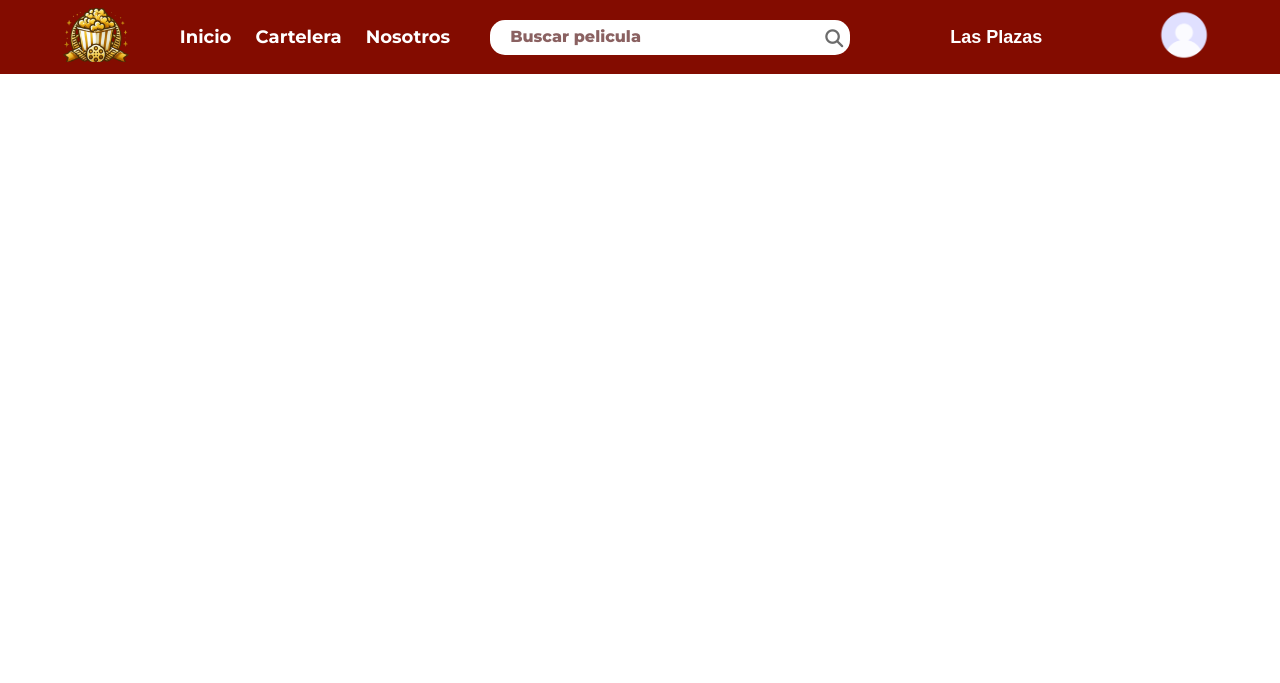
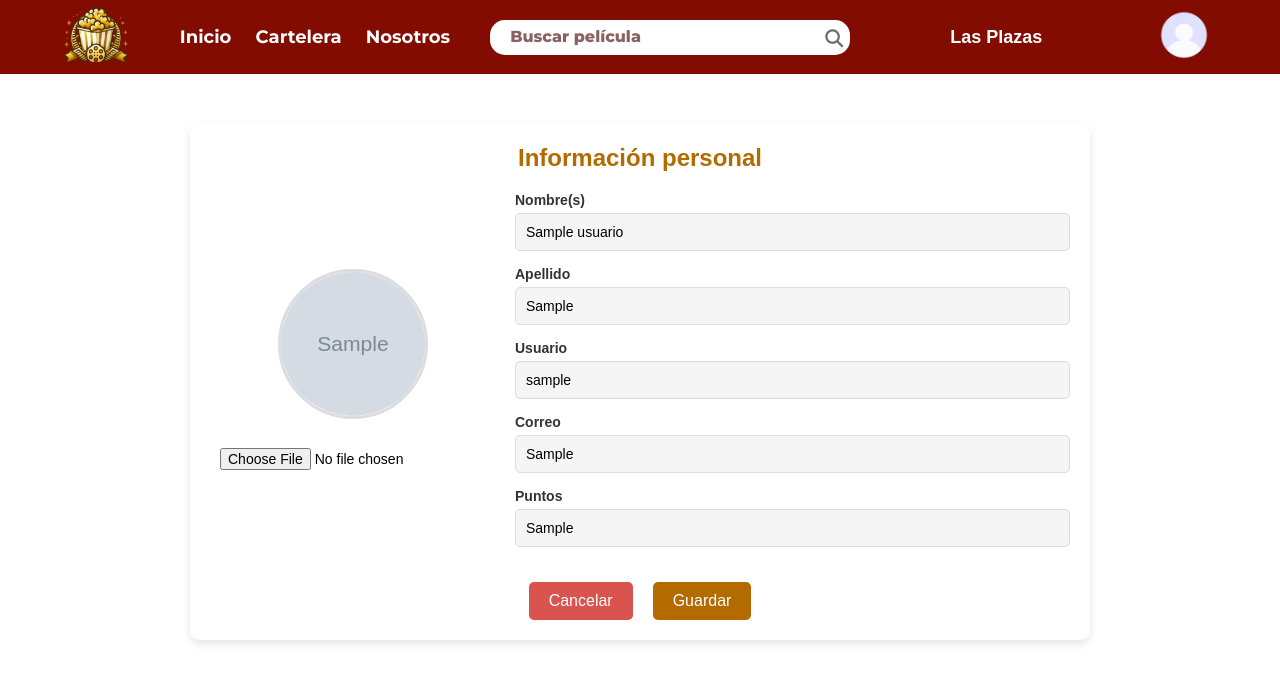
Before and after one commit to ElviaMedinaZ/proyectoCine, a PHP site: page /php_html/perfil.php in a window 1280 px wide. Shown: the top 683 px of the page. Run offline with PHP 8.4, Linux system fonts and the light colour scheme; the visitor is signed in with stand-in values (Sample User, id 1); tables that the repository leaves empty or names only in its code hold one stand-in row (values such as "Sample post"); grey boxes marked "Sample" are stand-in pictures; some libraries are stand-ins or nearby versions.

Commit message:
Arreglos

```diff
--- /dev/null
+++ b/CSS/style_perfil.css
@@ -0,0 +1,109 @@
+/* Contenedor principal */
+.container {
+    max-width: 900px;
+    margin: 50px auto;
+    padding: 20px;
+    background-color: #fff;
+    border-radius: 10px;
+    box-shadow: 0 4px 10px rgba(0, 0, 0, 0.1);
+    font-family: Arial, sans-serif;
+    text-align: center;
+}
+
+/* Título */
+.container h1 {
+    color: #b36b00;
+    font-size: 24px;
+    margin-bottom: 20px;
+}
+
+/* Sección de perfil */
+.profile-section {
+    display: flex;
+    align-items: center;
+    justify-content: space-between;
+}
+
+/* Imagen de perfil */
+.profile-image {
+    text-align: center;
+    margin-right: 20px;
+    flex: 1;
+}
+
+.profile-image img {
+    width: 150px;
+    height: 150px;
+    border-radius: 50%;
+    object-fit: cover;
+    border: 3px solid #ddd;
+    margin-bottom: 10px;
+}
+
+.profile-image input {
+    display: block;
+    margin: 10px auto;
+    font-size: 14px;
+    padding: 5px 10px;
+}
+
+/* Detalles del perfil */
+.profile-details {
+    flex: 2;
+    text-align: left;
+}
+
+.profile-details label {
+    display: block;
+    margin-bottom: 5px;
+    font-weight: bold;
+    color: #333;
+    font-size: 14px;
+}
+
+.profile-details input {
+    width: 100%;
+    padding: 10px;
+    margin-bottom: 15px;
+    border: 1px solid #ddd;
+    border-radius: 5px;
+    font-size: 14px;
+    background-color: #f5f5f5;
+}
+
+/* Botones */
+.buttons {
+    margin-top: 20px;
+    display: flex;
+    justify-content: center;
+    gap: 20px;
+}
+
+button {
+    padding: 10px 20px;
+    border: none;
+    border-radius: 5px;
+    font-size: 16px;
+    cursor: pointer;
+    transition: background-color 0.3s ease;
+}
+
+/* Botón Cancelar */
+button[type="button"] {
+    background-color: #d9534f;
+    color: white;
+}
+
+button[type="button"]:hover {
+    background-color: #c9302c;
+}
+
+/* Botón Guardar */
+button[type="submit"] {
+    background-color: #b36b00;
+    color: white;
+}
+
+button[type="submit"]:hover {
+    background-color: #995900;
+}
--- /dev/null
+++ b/php_funcion/database.php
@@ -0,0 +1,14 @@
+<?php
+
+    $servername = "localhost";
+    $username = "root";
+    $password = "";
+    $dbname = "bd_cine";
+
+    $conn = new mysqli($servername, $username, $password, $dbname);
+
+    if ($conn->connect_error) {
+        die("Error de conexión: " . $conn->connect_error);
+    }
+
+?>
--- /dev/null
+++ b/php_funcion/perfil.php
@@ -0,0 +1,59 @@
+<?php
+session_start();
+require_once('../php_funcion/database.php');
+
+// Verificar si el usuario está autenticado
+if (!isset($_SESSION['user_id'])) {
+    header("Location: ../php_html/login.php");
+    exit();
+}
+
+$user_id = $_SESSION['user_id'];
+
+// Manejar la solicitud POST para actualizar datos
+if ($_SERVER['REQUEST_METHOD'] === 'POST') {
+    $nombre = trim($_POST['nombre']);
+    $apellido = trim($_POST['apellido']);
+    $current_image = $_POST['current_image'];
+    $image_name = $current_image;
+
+    // Procesar imagen si se subió
+    if (isset($_FILES['image']) && $_FILES['image']['error'] === UPLOAD_ERR_OK) {
+        $image_name = uniqid() . "_" . basename($_FILES['image']['name']);
+        $image_path = "../uploads/" . $image_name;
+        move_uploaded_file($_FILES['image']['tmp_name'], $image_path);
+    }
+
+    // Actualizar datos en la base de datos
+    $sql = "UPDATE usuario SET Nombre = ?, Apellido = ?, Imagen = ? WHERE ID_Usuario = ?";
+    $stmt = $conn->prepare($sql);
+    $stmt->bind_param("sssi", $nombre, $apellido, $image_name, $user_id);
+
+    if ($stmt->execute()) {
+        header("Location: ../php_html/landingSesionAbierta.php");
+        exit();
+    } else {
+        echo "<script>alert('Error al actualizar el perfil.'); window.history.back();</script>";
+        exit();
+    }
+}
+
+// Obtener los datos del usuario para mostrar en el formulario
+$sql = "SELECT Nombre, Apellido, Username, Correo, Imagen, Puntos FROM usuario WHERE ID_Usuario = ?";
+$stmt = $conn->prepare($sql);
+$stmt->bind_param("i", $user_id);
+$stmt->execute();
+$result = $stmt->get_result();
+
+if ($result->num_rows !== 1) {
+    header("Location: ../php_html/login.php");
+    exit();
+}
+
+$user = $result->fetch_assoc();
+$conn->close();
+
+// Asignar imagen por defecto si no hay ninguna
+$user_image = $user['Imagen'] ? "../uploads/" . $user['Imagen'] : "../image/profile.png";
+
+?>
--- a/php_html/header.php
+++ b/php_html/header.php
@@ -43,8 +43,8 @@ $username = $_SESSION['username']; // Opcional
                     <img src="/proyectoCine/image/profile.png" alt="Profile Image">
                 </div>
                 <div class="dropdown-menu">
-                    <a href="/proyectoCine/php_html/login.php">Iniciar sesión</a>
-                    <a href="/proyectoCine/php_html/register.php">Registrarse</a>
+                    <a href="/proyectoCine/php_html/perfil.php">Perfil</a>
+                    <a href="/proyectoCine/php_funcion/cerrar_sesion.php">Cerrar Sesión</a>
                 </div>
             </div>
         </div>
--- a/php_html/perfil.php
+++ b/php_html/perfil.php
@@ -10,63 +10,51 @@
     <link rel="preconnect" href="https://fonts.gstatic.com" crossorigin>
     <link href="https://fonts.googleapis.com/css2?family=Montserrat:ital,wght@0,100..900;1,100..900&display=swap" rel="stylesheet">
     <!-- hoja de estilos -->
-    <link rel="stylesheet" href="CSS/style.css">
+    <link rel="stylesheet" href="../CSS/style.css">
+    <link rel="stylesheet" href="../CSS/style_perfil.css">
 
     <title>Cineplus</title>
 </head>
 <body>
-    <!-- menu superior -->
-    <header class="header">
 
-        <div class="nav-container">
+    <?php
+        include ('header.php');
+        include ('../php_funcion/perfil.php'); // Incluimos las variables desde perfil.php
+    ?>
 
-            <div class="logo">
-                <img src="image/logo_cineplus.png" alt="logo cineplus">
+    <div class="container">
+        <h1>Información personal</h1>
+        <form action="../php_funcion/perfil.php" method="POST" enctype="multipart/form-data">
+            <div class="profile-section">
+                <div class="profile-image">
+                    <!-- Imagen del perfil o imagen por defecto -->
+                    <img id="profilePic" src="<?= htmlspecialchars($user_image); ?>" alt="Imagen de perfil" />
+                    <input type="file" name="image" id="image" accept="image/*">
+                    <!-- Campo oculto para almacenar la imagen actual -->
+                    <input type="hidden" name="current_image" value="<?= htmlspecialchars($user['Imagen']); ?>">
                 </div>
+                <div class="profile-details">
+                    <label for="nombre">Nombre(s)</label>
+                    <input type="text" id="nombre" name="nombre" value="<?= htmlspecialchars($user['Nombre']); ?>" required>
 
-            <nav class="nav-left">
-                <ul>
-                    <li><a href="">Inicio</a></li>
-                    <li><a href="HTML/carteleraForjadores.html">Cartelera</a></li>
-                    <li><a href="HTML/nosotros.html">Nosotros</a></li>
-                </ul>
-            </nav>
+                    <label for="apellido">Apellido</label>
+                    <input type="text" id="apellido" name="apellido" value="<?= htmlspecialchars($user['Apellido']); ?>" required>
 
-        <div class="search-container">
-                <i class="fa-solid fa-magnifying-glass"></i>
-                <input type="search" id="site-search" class="search" placeholder="Buscar pelicula"/>
-        </div>
+                    <label for="username">Usuario</label>
+                    <input type="text" id="username" name="username" value="<?= htmlspecialchars($user['Username']); ?>" readonly>
 
-        <!-- menu desplegable -->
-        <div class="select_places">
-                <select class="places" name="selection_places" id="places">
-                    <option value="plazas">Las Plazas</option>
-                    <option value="liverpool">Liverpool</option>
-                    <option value="forjadores">Forjadores</option>
-                </select>
-        </div>
+                    <label for="correo">Correo</label>
+                    <input type="email" id="correo" name="correo" value="<?= htmlspecialchars($user['Correo']); ?>" readonly>
 
-        <!-- foto de perfil -->
-
-        <div class="profile">
-            <div class="profile-icon">
-                <img src="image/profile.png" alt="Profile Image">
-            </div>
-            <div class="dropdown-menu">
-                <a href="HTML/login.html">Iniciar sesión</a>
-                <a href="HTML/register.html">Registrarse</a>
-
-                <a href="HTML/pago.html">pagar</a>
+                    <label for="puntos">Puntos</label>
+                    <input type="text" id="puntos" name="puntos" value="<?= htmlspecialchars($user['Puntos']); ?>" readonly>
                 </div>
             </div>
-
+            <div class="buttons">
+                <button type="button" onclick="location.href='../php_html/landingSesionAbierta.php'">Cancelar</button>
+                <button type="submit">Guardar</button>
             </div>
-
-    </header>
-
-    <div class="container">
-        <main>
-        </main>
+        </form>
     </div>
 </body>
 </html>
--- a/php_html/register.php
+++ b/php_html/register.php
@@ -23,7 +23,7 @@
 
         <main>
 
-            <form class="form" id="registerForm">
+            <form class="form" id="registerForm" action="../php_funcion/registro.php" method="POST">
 
                 <h1 class="title">Registro</h1>
 
```
Also changed, not shown: JS/profile.js (added, +21 -0 lines), index.php (+45 -1 lines), php_funcion/cerrar_sesion.php (added, +12 -0 lines), php_funcion/inicio_sesion.php (added, +52 -0 lines), php_funcion/registro.php (+20 -36 lines), php_html/login.php (+6 -7 lines). Lines whose indentation alone changed are shown as unchanged.
